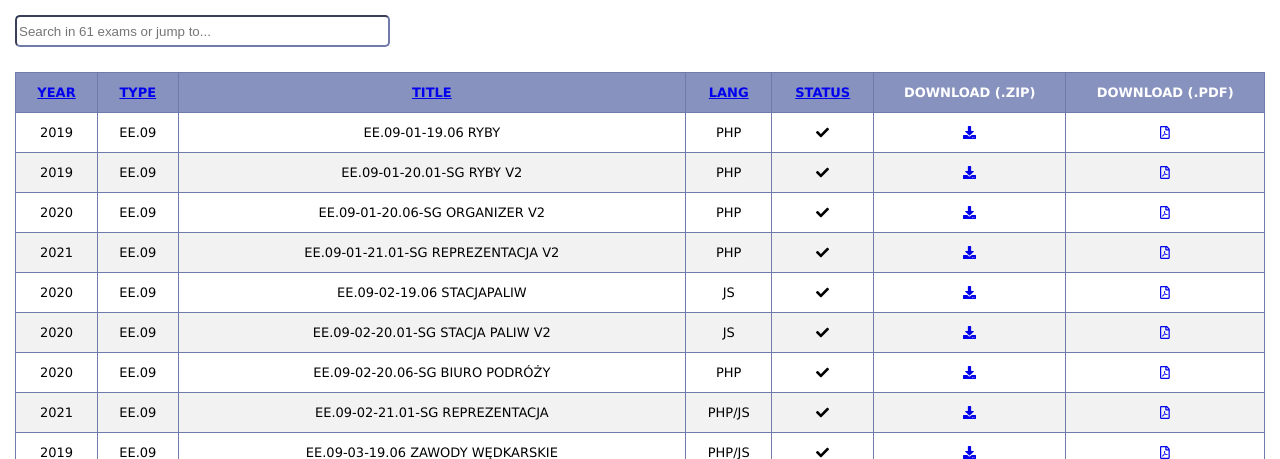
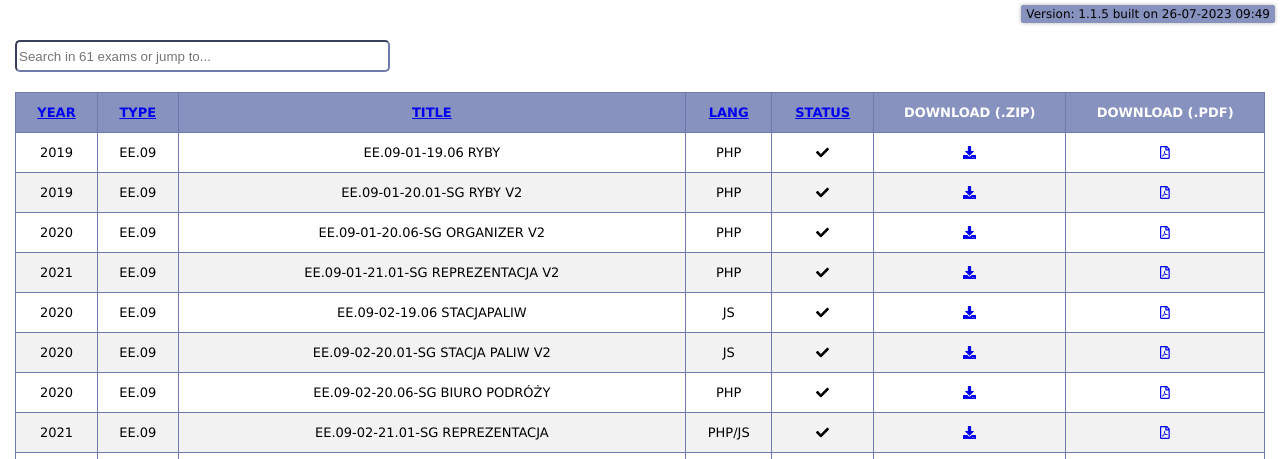
Before and after one commit to jankupczyk/EE-09, a PHP site: page / in a window 1280 px wide. Shown: the top 459 px of the page. Run offline with PHP 8.4, Linux system fonts and the light colour scheme.

Commit message:
Add files via upload

```diff
--- a/index.html
+++ b/index.html
@@ -65,6 +65,8 @@
         accept-charset="utf-8"
       />
     </div>
+
+    <div class="version-info">Version: 1.1.5 built on 26-07-2023 09:49</div>
 
     <main class="container">
       <table class="table" id="egzaminyTable">
--- a/src/css/style.css
+++ b/src/css/style.css
@@ -127,11 +127,12 @@ td[data-label="TITLE"]:hover {
   width: 30%;
   border-radius: 5px;
   border-color: #707bac;
-  margin-bottom: 25px;
-  color: #00008B;
+  margin-top: 25px;
+  margin-bottom: 20px;
+  color: #00008b;
 }
 
-.view-sort{
+.view-sort {
   cursor: pointer;
 }
 
@@ -182,3 +183,22 @@ td[data-label="TITLE"]:hover {
     text-align: left;
   }
 }
+
+.version-info {
+  font-size: 12px;
+  position: fixed;
+  top: 5px;
+  right: 5px;
+  background-color: #8892bf;
+  padding: 2px 5px;
+  border-radius: 2px;
+  box-shadow: 0 0 4px rgba(0, 0, 0, 0.3);
+  z-index: 1;
+}
+
+@media screen and (max-width: 950px) {
+  .version-info {
+    font-size: 10px;
+    padding: 1px 3px;
+  }
+}
```
